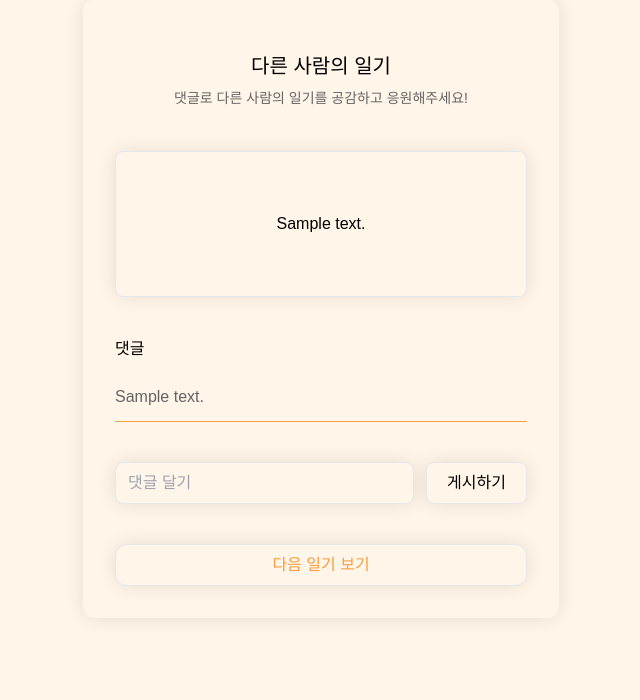
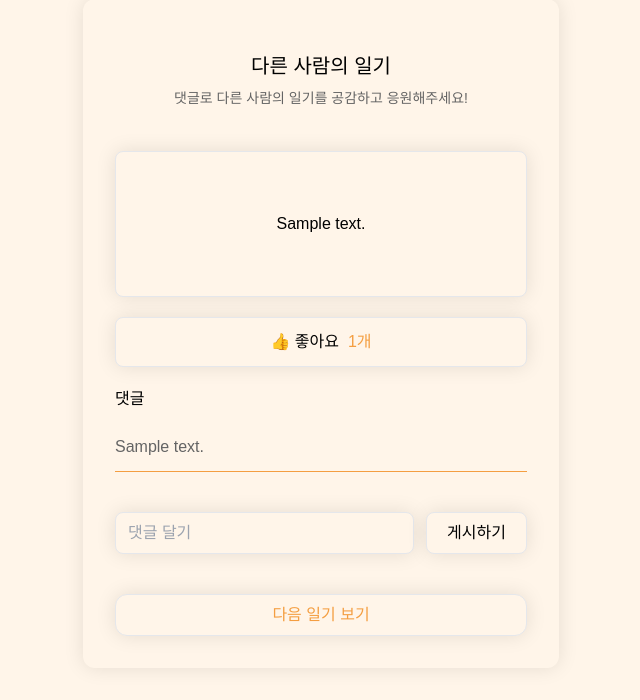
Before and after one commit to IIIBreakeRIII/Jungle-Hanjul-Diary, a Flask app: template templates/menu-viewDiary.html in a window 1280 px wide. Shown: the part 173-873 px from the top of the page, without its empty margins (319-959 px from the left). Before the commit the page ends 759 px from the top, so only its background shows below. Run offline with Flask 3, Linux system fonts and the light colour scheme; the template is opened without the code that fills it: most values are stand-ins (such as "Sample title", 1, 10 or a date in 2020); some web fonts are replaced.

Commit message:
fix: 댓글 게시/수정/삭제 시, 좋아요 관련 버그 수정  - 댓글 게시,수정,삭제할 때 해당 원글 페이지로 새로고침되어야 함.  - 이 때 좋아요 관련 기능이 보이지 않던 버그 해결

```diff
--- a/templates/menu-viewDiary.html
+++ b/templates/menu-viewDiary.html
@@ -6,8 +6,6 @@
     <title>Random-Diary | Hanjul-Diary</title>
     <link href="{{ url_for('static', filename='css/tailwind.css') }}" rel="stylesheet">
 	</head>
-
-  {# 일기에 댓글과 관련된 이벤트 직후 해당 이벤트가 정상적으로 수행되었음을 보여주기 위한 화면 #}
 
   <body class="bg-[rgba(var(--bg-orange))]">
     <main class="min-h-screen flex flex-col justify-center">
@@ -30,6 +28,12 @@
               {{ diary.content }}
             </p>
           </div>
+          <button class="diary-like-button flex flex-row justify-center px-[20px] py-[12px] border rounded-[8px] shadow-div-parent bg-[rgba(var(--bg-orange))] hover:border-primary">
+            <p class="text-[rgba(var(--black))] font-[300]">👍 좋아요 &nbsp</p>
+            <p class="diary-like-count-text text-[rgba(var(--primary))] font-[300]">
+              {{ diary.like_count if diary.like_count is defined else 0 }}개
+            </p>
+          </button>
           <p class="text-[16px] font-[300] mt-[20px] mb-[12px]">댓글</p>
           {% if comments %}
             {% for comment in comments %}
@@ -204,6 +208,28 @@
             window.location.href = data.redirect;
           }
         });
+
+        // 좋아요 버튼 클릭 이벤트
+        document.querySelector('.diary-like-button').addEventListener('click', async function() {
+          const diary_id = '{{ diary._id }}';
+          const likeCountElem = this.querySelector('.diary-like-count-text');
+          const response = await fetch(`/api/diary/${diary_id}/like`, {
+            method: 'POST',
+            headers: {
+              'Content-Type': 'application/json'
+            }
+          });
+          const data = await response.json();
+          console.log('좋아요 응답 status:', response.status, data);
+
+          if (response.ok && data.like_count !== undefined) {
+            likeCountElem.textContent = data.like_count + '개';
+          } else if (response.status === 400) {
+            alert(data.message || '이미 좋아요를 누르셨습니다.');
+          } else {
+            alert(data.message || '좋아요 처리 중 오류가 발생했습니다.');
+          }
+        });
       });
     </script>
   </body>
```
